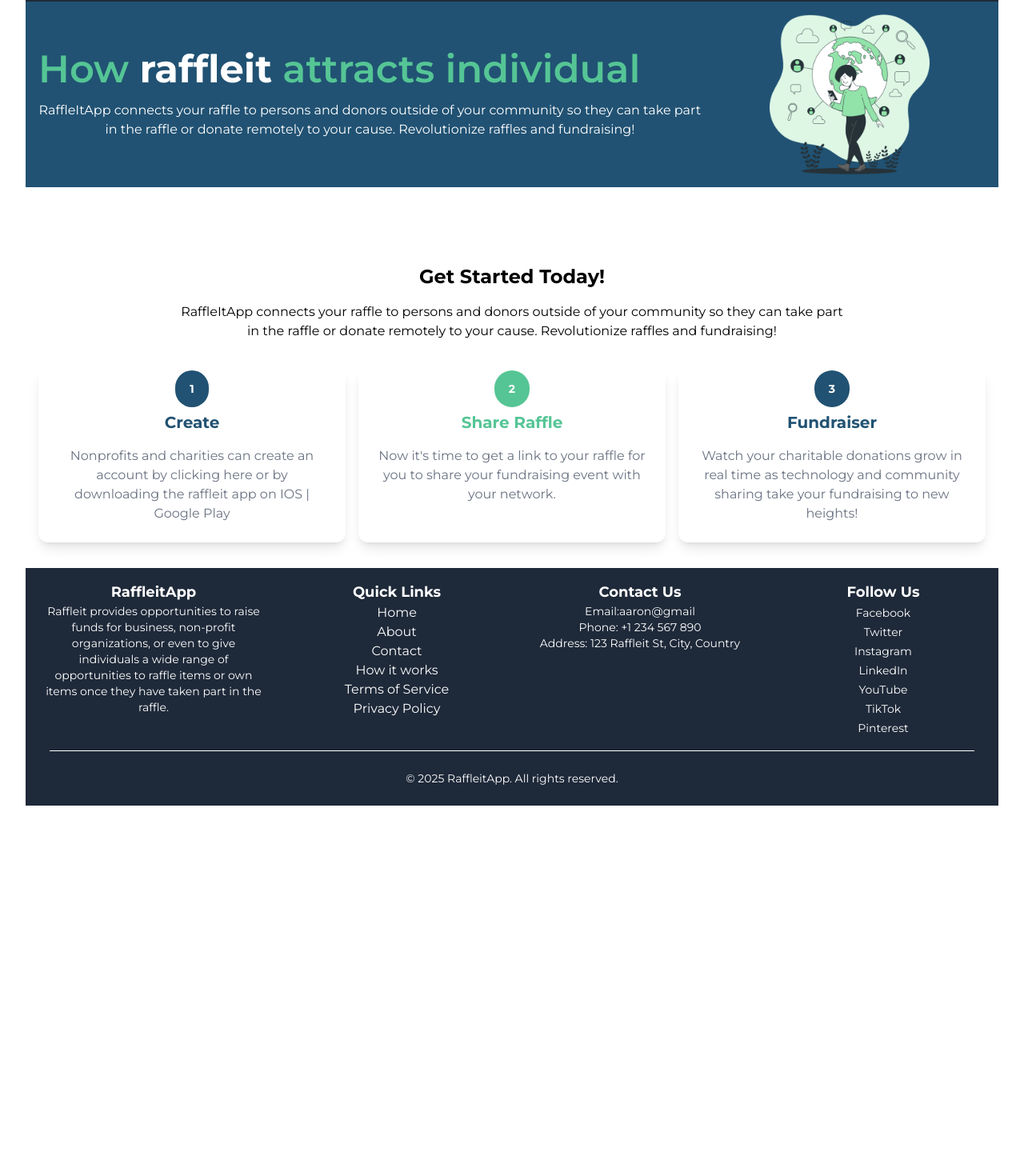
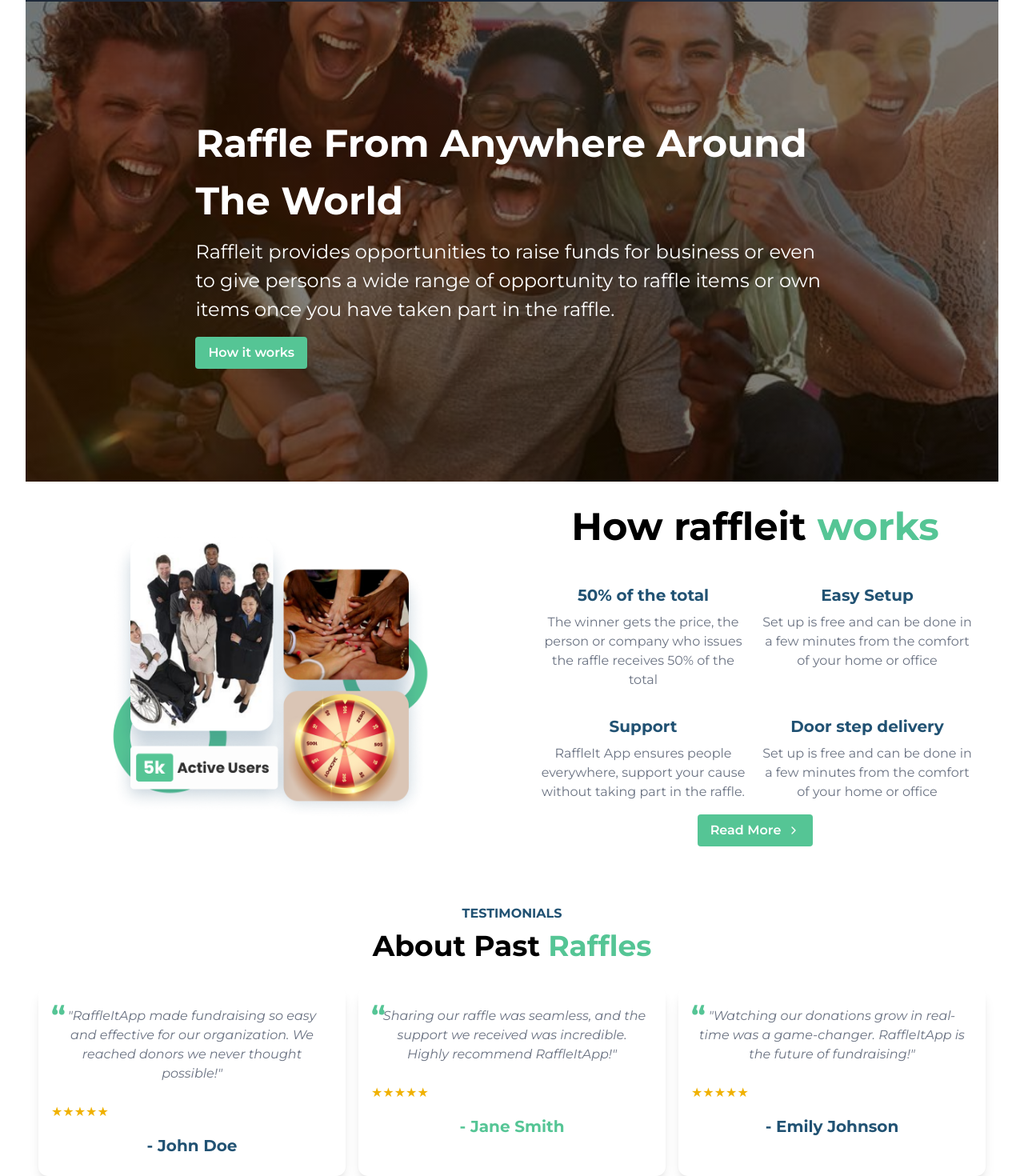
Before and after one commit to Raffleitapp/raffleit-frontend, a React (Vite) app: page / in a window 1280 px wide. Shown: the part 102-1572 px from the top of the page at 80% size. Before the commit the page ends 1141 px from the top, so only its background shows below. Built offline with nearby package versions, Linux system fonts and the light colour scheme.

Commit message:
rearrange home page and create components for getting started

```diff
--- a/index.html
+++ b/index.html
@@ -3,14 +3,17 @@
   <head>
     <meta charset="UTF-8" />
     <meta name="viewport" content="width=device-width, initial-scale=1.0" />
-    <meta name="description" content="Raffleitapp - A simple raffle app" />
-    <meta name="author" content="Your Name" />
-    <meta name="keywords" content="raffle, app, react, typescript" />
+    <meta name="description"
+      content="Raffleitapp - A simple raffle app that helps you raffle and have a chance to win a prize after participating in a raffle." />
+    <meta name="author" content="Raffleitapp" />
+    <meta name="keywords" content="raffle, app, react, Winning" />
 
     <!-- Google Fonts -->
     <link rel="preconnect" href="https://fonts.googleapis.com">
     <link rel="preconnect" href="https://fonts.gstatic.com" crossorigin>
-    <link href="https://fonts.googleapis.com/css2?family=Montserrat:ital,wght@0,100..900;1,100..900&display=swap" rel="stylesheet">
+    <link
+      href="https://fonts.googleapis.com/css2?family=Montserrat:ital,wght@0,100..900;1,100..900&display=swap"
+      rel="stylesheet">
 
     <title>Raffleitapp</title>
   </head>
--- a/src/components/shared/Footer.tsx
+++ b/src/components/shared/Footer.tsx
@@ -6,7 +6,7 @@
                 <div className="col-span-1 ml-4">
                     <h2 className="text-lg font-bold">RaffleitApp</h2>
                     <p className="text-sm">
-                        Raffleit provides opportunities to raise funds for business, non-profit organizations, or even to give individuals a wide range of opportunities to raffle items or own items once they have taken part in the raffle.
+                        Raffleit provides opportunities to raise funds for business,Individuals and Organizations giving them a wide range of opportunities to raffle items or own items once they have taken part in the raffle.
                     </p>
                 </div>
                 <div className="col-span-1 ml-4">
@@ -25,7 +25,7 @@
                 </div>
                 <div className="col-span-1 ml-4">
                     <h2 className="text-lg font-bold">Contact Us</h2>
-                    <p className="text-sm">Email:aaron@gmail</p>
+                    <p className="text-sm">Email: info@raffleitapp.com</p>
                     <p className="text-sm">Phone: +1 234 567 890</p>
                     <p className="text-sm">Address: 123 Raffleit St, City, Country</p>
                 </div>
@@ -40,11 +40,6 @@
                     <a href="https://www.linkedin.com" className="text-sm">LinkedIn</a>
                     <br />
                     <a href="https://www.youtube.com" className="text-sm">YouTube</a>
-                    <br />
-                    <a href="https://www.tiktok.com" className="text-sm">TikTok</a>
-                    <br />
-                    <a href="https://www.pinterest.com" className="text-sm">Pinterest</a>
-                    <br />
                 </div>
             </div>
             <hr className="mt-4 py-2 px-2 w-95/100 mx-auto" />
--- a/src/assets/css/Hero.module.css
+++ b/src/components/shared/Hero.module.css
@@ -1,7 +1,7 @@
 .hero {
-    background-size: cover;
+    background-size: contain no-repeat;
     background-position: center;
-    height: 60vh;
+    height: 75vh;
     width: 100%;
     display: flex;
     flex-direction: column;
@@ -15,6 +15,7 @@
 .hero h1 {
     font-size: 3rem;
     margin: 0;
+    font-weight: bold;
 }
 
 .hero p {
@@ -22,7 +23,21 @@
     margin-top: 10px;
 }
 
+.heroButton {
+    margin-top: 20px;
+    padding: 10px 20px;
+    font-size: 1rem;
+    color: #fff;
+    border: none;
+    border-radius: 5px;
+    cursor: pointer;
+    transition: background-color 0.3s ease;
+}
+
 @media (max-width: 768px) {
+    .hero {
+        height: 90vh;
+    }
     .hero h1 {
         font-size: 2rem;
     }
--- a/src/components/shared/Hero.tsx
+++ b/src/components/shared/Hero.tsx
@@ -1,20 +1,41 @@
-import React from 'react';
-import styles from '../assets/css/Hero.module.css';
+import styles from './Hero.module.css';
 
 interface HeroProps {
     backgroundImage: string;
     title?: string;
     subtitle?: string;
+    linkText?: string;
+    linkHref?: string;
 }
 
-export const Hero: React.FC<HeroProps> = ({ backgroundImage, title, subtitle }) => {
+export const Hero: React.FC<HeroProps> = ({ backgroundImage, title, subtitle, linkHref, linkText }) => {
     return (
         <div
             className={styles.hero}
-            style={{ backgroundImage: `url(${backgroundImage})` }}
+            style={{
+                backgroundImage: `linear-gradient(rgba(0, 0, 0, 0.5), rgba(0, 0, 0, 0.5)), url(${backgroundImage})`,
+                backgroundSize: 'cover',
+                backgroundPosition: 'center',
+                backgroundRepeat: 'no-repeat',
+            }}
         >
-            {title && <h1>{title}</h1>}
-            {subtitle && <p>{subtitle}</p>}
+            <div className="w-90/100 md:w-70/100 flex flex-col items-start justify-center h-full text-white text-start p-4">
+                {title && <h1>{title}</h1>}
+                {subtitle && <p>{subtitle}</p>}
+                {linkText && linkHref && (
+                    <a
+                        href={linkHref}
+                        className={`${styles.heroLink} bg-btn-primary px-4 py-2 mt-4 rounded flex flex-row items-center font-semibold`}
+                    >
+                        {linkText}
+                    </a>
+                )}
+                {/* {buttonText && (
+                    <button className={`${styles.heroButton} bg-btn-primary`} onClick={buttonOnClick}>
+                        {buttonText}
+                    </button>
+                )} */}
+            </div>
         </div>
     );
 };
--- /dev/null
+++ b/src/components/shared/Started.tsx
@@ -0,0 +1,33 @@
+import { ChevronRight } from "lucide-react";
+
+export const Started = () => {
+    return (
+        <div className="container mx-auto py-4 px-4">
+            <div className="text-center md:mt-10 mt-10 mb-4 w-full md:w-70/100 mx-auto">
+                <h2 className="text-2xl font-bold mb-4">Get Started Today!</h2>
+                <p className="text-base">RaffleItApp connects your raffle to persons and donors outside of your community so they can take part in the raffle or donate remotely to your cause. Revolutionize raffles and fundraising!</p>
+            </div>
+            <div className="grid grid-cols-1 md:grid-cols-2 lg:grid-cols-3 justify-items-center gap-4">
+                <div className="col-span-1 shadow-lg rounded-xl w-full px-4 py-4 mt-4 mb-4">
+                    <h1 className="relative inline-block"><span className="rounded-full bg-text-primary text-white font-bold px-4.5 py-3.5 text-sm">1</span></h1>
+                    <h2 className="font-bold mt-2 text-xl text-text-primary py-2 px-2">Create</h2>
+                    <p className="py-2 px-2 text-gray-500">Individuals or Organizations can create an account by clicking here or by downloading the raffleit app on IOS | Google Play</p>
+                </div>
+                <div className="col-span-1 shadow-lg rounded-xl w-full px-4 py-4 mt-4 mb-4">
+                    <h1 className="relative inline-block"><span className="rounded-full bg-btn-primary text-white font-bold px-4.5 py-3.5 text-sm">2</span></h1>
+                    <h2 className="font-bold mt-2 text-xl text-btn-primary py-2 px-2">Share Raffle</h2>
+                    <p className="py-2 px-2 text-gray-500">Now it's time to get a link to your raffle for you to share your fundraising event with your network.</p>
+                </div>
+                <div className="col-span-1 shadow-lg rounded-xl w-full px-4 py-4 mt-4 mb-4">
+                    <h1 className="relative inline-block"><span className="rounded-full bg-text-primary text-white font-bold px-4.5 py-3.5 text-sm">3</span></h1>
+                    <h2 className="font-bold mt-2 text-xl text-text-primary py-2 px-2">Fundraiser</h2>
+                    <p className="py-2 px-2 text-gray-500">Watch your charitable donations grow in real time as technology and community sharing take your fundraising to new heights!</p>
+                </div>
+            </div>
+            <div className="mx-auto py-4 px-4 flex flex-wrap flex-column md:flex-row items-center justify-center gap-4">
+                <a href="/" className='bg-btn-primary text-white px-4 py-2 rounded flex flex-row items-center font-semibold'>Start Raffling <ChevronRight className='ml-2 w-4 h-4' /></a>
+                <a href="/" className='bg-white border border-text-primary text-text-primary px-4 py-2 rounded flex flex-row items-center hover:bg-text-primary hover:border-none hover:text-white font-semibold transition duration-100'>Create Raffle <ChevronRight className='ml-2 w-4 h-4' /></a>
+            </div>
+        </div>
+    )
+}
--- a/src/pages/About.tsx
+++ b/src/pages/About.tsx
@@ -1,11 +1,9 @@
+import { Started } from "../components/shared/Started"
 
 export const About = () => {
   return (
     <>
-      <div className="hero-section">
-
-      </div>
-
+      <Started />
     </>
   )
 }
--- a/src/pages/Contact.tsx
+++ b/src/pages/Contact.tsx
@@ -1,6 +1,9 @@
+import { Started } from "../components/shared/Started"
 
 export const Contact = () => {
   return (
-    <div>Contact</div>
+    <>
+      <Started />
+    </>
   )
 }
--- a/src/pages/Home.tsx
+++ b/src/pages/Home.tsx
@@ -1,8 +1,88 @@
 import '../assets/css/main.css';
+import { ChevronRight } from 'lucide-react';
+import { Hero } from '../components/shared/Hero';
+import { Started } from '../components/shared/Started';
 
 export const Home = () => {
   return (
     <>
+      <Hero
+        backgroundImage='./images/home-bg.png'
+        title='Raffle From Anywhere Around The World'
+        subtitle='Raffleit provides opportunities to raise funds for business or even to give persons a wide range of opportunity to raffle items or own items once you have taken part in the raffle.'
+        linkText="How it works"
+        linkHref='/howitworks'
+      />
+      <div className="container">
+        <div className="grid grid-cols-1 md:grid-cols-2 items-center justify-center mt-4">
+          <div className="w-full md:w-3/4 mx-auto p-4">
+            <img src="./images/active.png" alt="" />
+          </div>
+          <div className="flex flex-col items-center justify-center px-4 py-4" >
+            <h1 className="text-5xl font-bold text-black">How raffleit <span className="text-btn-primary">works</span></h1>
+            <div className="grid grid-cols-2 gap-4 px-4 py-4 mt-4">
+              <div className="col-span-1">
+                <h2 className="text-xl font-bold text-text-primary mt-4">50% of the total</h2>
+                <p className="text-base text-gray-500 mt-2">The winner gets the price, the person or company who issues the raffle receives 50% of the total</p>
+              </div>
+              <div className="col-span-1">
+                <h2 className="text-xl font-bold text-text-primary mt-4">Easy Setup</h2>
+                <p className="text-base text-gray-500 mt-2">Set up is free and can be done in a few minutes from the comfort of your home or office</p>
+              </div>
+              <div className="col-span-1">
+                <h2 className="text-xl font-bold text-text-primary mt-4">Support</h2>
+                <p className="text-base text-gray-500 mt-2">RaffleIt App ensures people everywhere, support your cause without taking part in the raffle.</p>
+              </div>
+              <div className="col-span-1">
+                <h2 className="text-xl font-bold text-text-primary mt-4">Door step delivery</h2>
+                <p className="text-base text-gray-500 mt-2">Set up is free and can be done in a few minutes from the comfort of your home or office</p>
+              </div>
+            </div>
+            <a href="/" className='bg-btn-primary text-white px-4 py-2 rounded flex flex-row items-center font-semibold'>Read More <ChevronRight className='ml-2 w-4 h-4' /></a>
+          </div>
+        </div>
+      </div>
+      <div className="container mx-auto py-4 px-4">
+        <div className="text-center md:mt-10 mt-10 mb-4 w-full md:w-70/100 mx-auto">
+          <h1 className="font-bold text-text-primary">TESTIMONIALS</h1>
+          <h2 className="text-4xl mt-2 font-bold mb-4">About Past <span className="text-btn-primary">Raffles</span></h2>
+        </div>
+        <div className="grid grid-cols-1 md:grid-cols-2 lg:grid-cols-3 justify-items-center gap-4">
+          <div className="col-span-1 shadow-lg rounded-xl w-full px-4 py-4 mt-4 mb-4">
+            <div className="relative">
+              <span className="absolute top-0 left-0 text-4xl text-btn-primary font-bold">“</span>
+            </div>
+            <p className="py-2 px-2 text-gray-500 italic">"RaffleItApp made fundraising so easy and effective for our organization. We reached donors we never thought possible!"</p>
+            <div className="flex items-center mt-4">
+              <span className="text-yellow-500">★★★★★</span>
+            </div>
+            <h2 className="font-bold mt-2 text-xl text-text-primary py-2 px-2">- John Doe</h2>
+          </div>
+          <div className="col-span-1 shadow-lg rounded-xl w-full px-4 py-4 mt-4 mb-4">
+            <div className="relative">
+              <span className="absolute top-0 left-0 text-4xl text-btn-primary font-bold">“</span>
+            </div>
+            <p className="py-2 px-2 text-gray-500 italic">"Sharing our raffle was seamless, and the support we received was incredible. Highly recommend RaffleItApp!"</p>
+            <div className="flex items-center mt-4">
+              <span className="text-yellow-500">★★★★★</span>
+            </div>
+            <h2 className="font-bold mt-2 text-xl text-btn-primary py-2 px-2">- Jane Smith</h2>
+          </div>
+          <div className="col-span-1 shadow-lg rounded-xl w-full px-4 py-4 mt-4 mb-4">
+            <div className="relative">
+              <span className="absolute top-0 left-0 text-4xl text-btn-primary font-bold">“</span>
+            </div>
+            <p className="py-2 px-2 text-gray-500 italic">"Watching our donations grow in real-time was a game-changer. RaffleItApp is the future of fundraising!"</p>
+            <div className="flex items-center mt-4">
+              <span className="text-yellow-500">★★★★★</span>
+            </div>
+            <h2 className="font-bold mt-2 text-xl text-text-primary py-2 px-2">- Emily Johnson</h2>
+          </div>
+        </div>
+        <div className="mx-auto py-4 px-4 flex flex-wrap flex-column md:flex-row items-center justify-center gap-4">
+          <a href="/" className='bg-btn-primary text-white px-4 py-2 rounded flex flex-row items-center font-semibold'>Start Raffling <ChevronRight className='ml-2 w-4 h-4' /></a>
+        </div>
+      </div>
       <div className="bg-text-primary w-full">
         <div className="container mx-auto flex items-center flex-col md:flex-row justify-items-center gap-4 py-4 px-4">
           <div className="flex flex-col items-start justify-center w-full md:w-7/10">
@@ -14,29 +94,7 @@
           </div>
         </div>
       </div>
-      <div className="container mx-auto py-4 px-4">
-        <div className="text-center md:mt-20 mt-10 mb-4 w-full md:w-70/100 mx-auto">
-          <h2 className="text-2xl font-bold mb-4">Get Started Today!</h2>
-          <p className="text-base">RaffleItApp connects your raffle to persons and donors outside of your community so they can take part in the raffle or donate remotely to your cause. Revolutionize raffles and fundraising!</p>
-        </div>
-        <div className="grid grid-cols-1 md:grid-cols-2 lg:grid-cols-3 justify-items-center gap-4">
-          <div className="col-span-1 shadow-lg rounded-xl w-full px-4 py-4 mt-4 mb-4">
-            <h1 className="relative inline-block"><span className="rounded-full bg-text-primary text-white font-bold px-4.5 py-3.5 text-sm">1</span></h1>
-            <h2 className="font-bold mt-2 text-xl text-text-primary py-2 px-2">Create</h2>
-            <p className="py-2 px-2 text-gray-500">Nonprofits and charities can create an account by clicking here or by downloading the raffleit app on IOS | Google Play</p>
-          </div>
-          <div className="col-span-1 shadow-lg rounded-xl w-full px-4 py-4 mt-4 mb-4">
-            <h1 className="relative inline-block"><span className="rounded-full bg-btn-primary text-white font-bold px-4.5 py-3.5 text-sm">2</span></h1>
-            <h2 className="font-bold mt-2 text-xl text-btn-primary py-2 px-2">Share Raffle</h2>
-            <p className="py-2 px-2 text-gray-500">Now it's time to get a link to your raffle for you to share your fundraising event with your network.</p>
-          </div>
-          <div className="col-span-1 shadow-lg rounded-xl w-full px-4 py-4 mt-4 mb-4">
-            <h1 className="relative inline-block"><span className="rounded-full bg-text-primary text-white font-bold px-4.5 py-3.5 text-sm">3</span></h1>
-            <h2 className="font-bold mt-2 text-xl text-text-primary py-2 px-2">Fundraiser</h2>
-            <p className="py-2 px-2 text-gray-500">Watch your charitable donations grow in real time as technology and community sharing take your fundraising to new heights!</p>
-          </div>
-        </div>
-      </div>
+      <Started />
     </>
   )
 }
--- a/src/pages/HowItWorks.tsx
+++ b/src/pages/HowItWorks.tsx
@@ -1,6 +1,9 @@
+import { Started } from "../components/shared/Started"
 
 export const HowItWorks = () => {
   return (
-    <div>HowItWorks</div>
+    <>
+      <Started />
+    </>
   )
 }
```
Also changed, not shown: public/images/active.png (added), public/images/home-bg.png (added).
